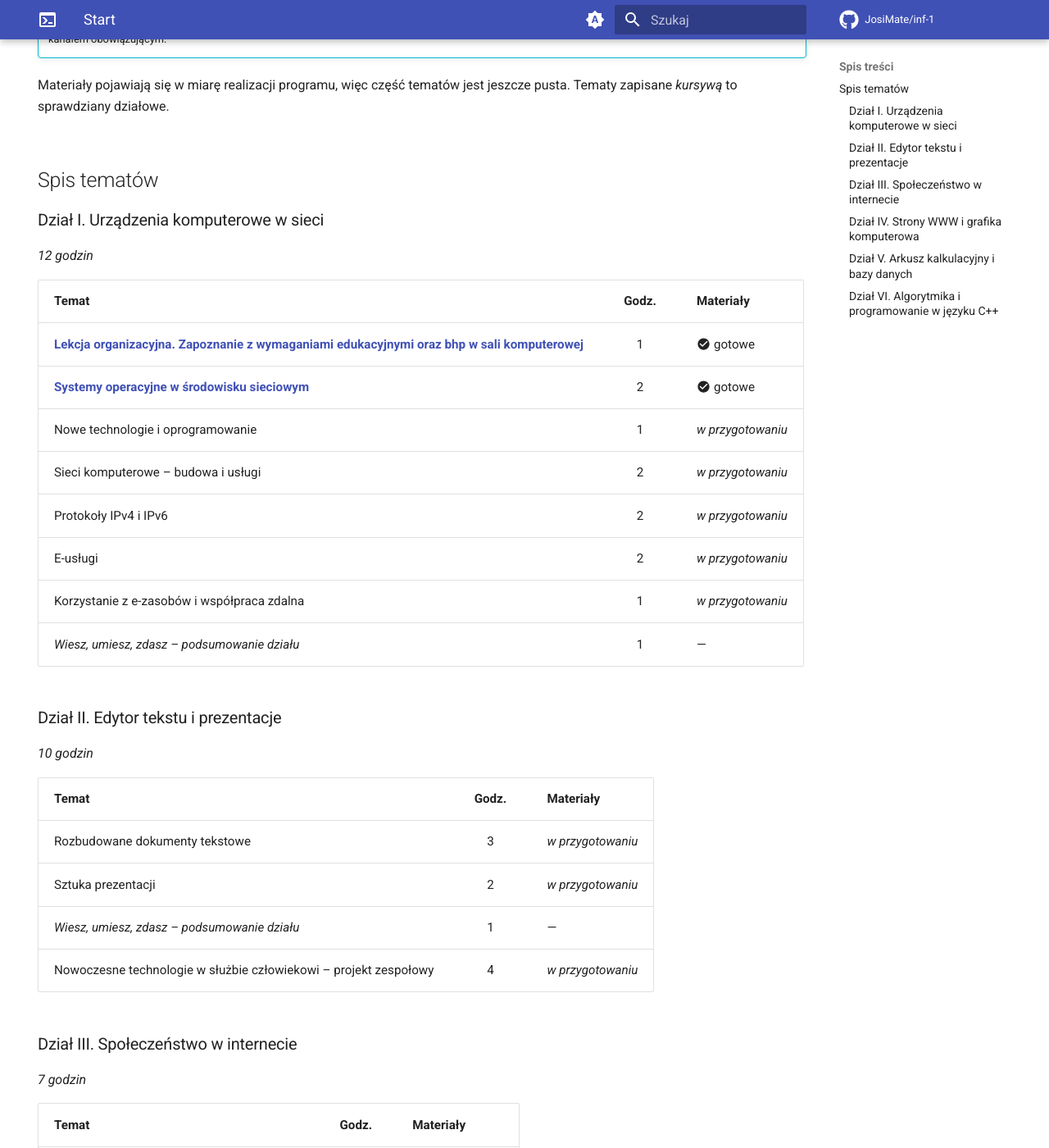
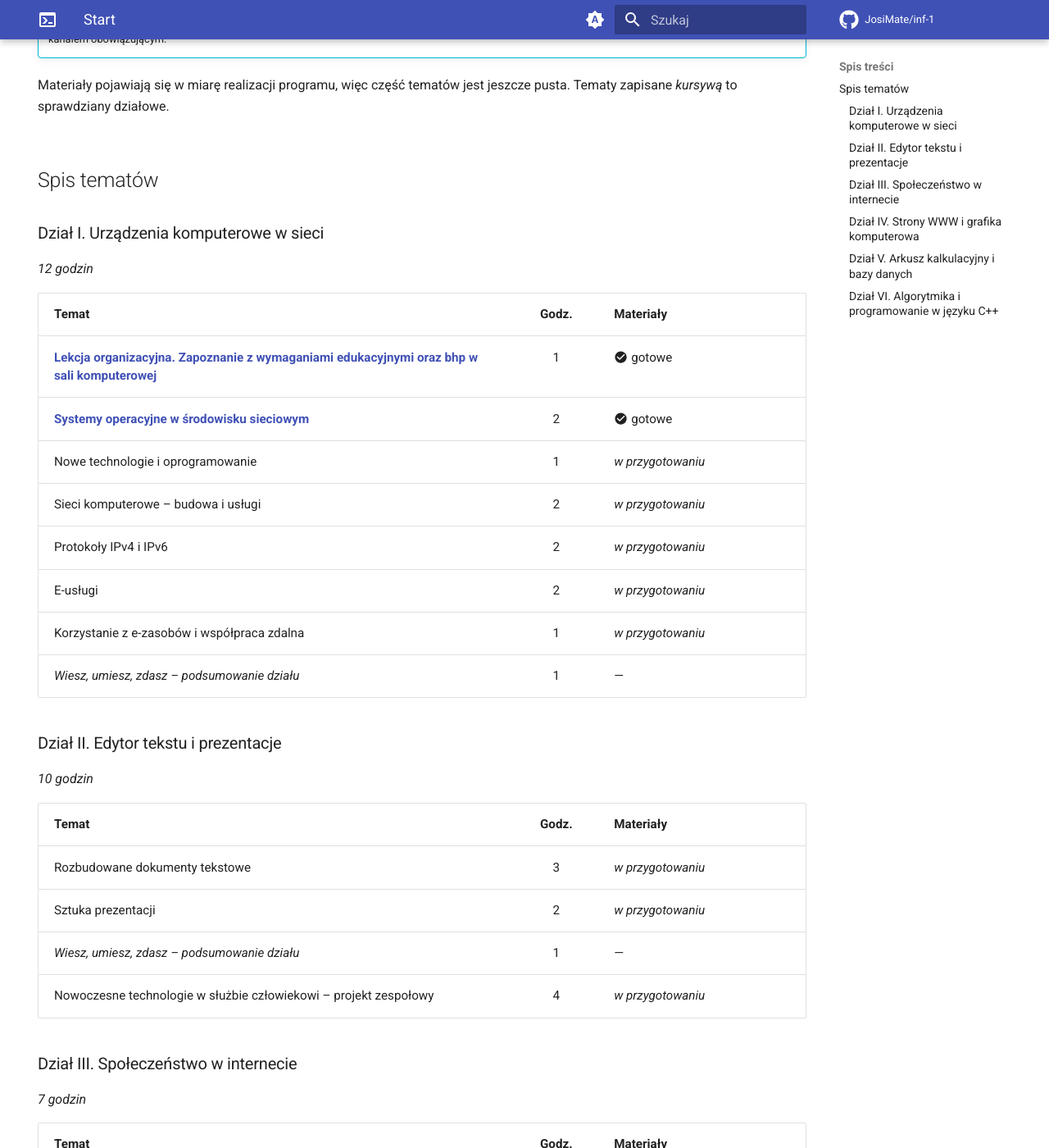
Before and after one commit to JosiMate/inf-1, an MkDocs documentation site: the page built from docs/index.md, in a window 1280 px wide and 1400 px high, scrolled down 351 px. Shown: the whole window at 82% size. Built offline with MkDocs 1.6.1 and Material for MkDocs 9.7.7, drawn with Linux system fonts in a browser that asks for light colours; comment, search, counter and statistics services are not loaded.

Commit message:
Wyrownaj tabele dzialow na stronie glownej do jednej szerokosci

```diff
--- a/docs/assets/extra.css
+++ b/docs/assets/extra.css
@@ -81,3 +81,36 @@
     content: none !important;
   }
 }
+
+/* --------------------- spis tematów na stronie głównej ---------------------
+   Sześć tabel działowych domyślnie dobiera szerokość kolumn osobno, zależnie
+   od najdłuższego tematu w danym dziale. Efekt: kolumny „Godz." i „Materiały"
+   skaczą w bok przy przewijaniu. Ustalamy stały podział, wspólny dla
+   wszystkich tabel. */
+.spis-tematow .md-typeset__table {
+  display: block;            /* domyślnie inline-block, czyli szerokość
+                                dopasowana do treści — dlatego każda tabela
+                                wychodziła inna */
+  width: 100%;
+}
+
+.spis-tematow table:not([class]) {
+  display: table;            /* j.w. — Material daje tabelom inline-block */
+  table-layout: fixed;
+  width: 100%;
+  min-width: 32rem;          /* na wąskich ekranach tabela przewija się
+                                w swoim kontenerze zamiast zgniatać kolumny */
+}
+
+.spis-tematow table:not([class]) th:nth-child(1),
+.spis-tematow table:not([class]) td:nth-child(1) { width: 62%; }
+
+.spis-tematow table:not([class]) th:nth-child(2),
+.spis-tematow table:not([class]) td:nth-child(2) { width: 11%; }
+
+.spis-tematow table:not([class]) th:nth-child(3),
+.spis-tematow table:not([class]) td:nth-child(3) { width: 27%; }
+
+/* Przy stałym układzie długie tytuły muszą się łamać, a nie wychodzić poza
+   komórkę. */
+.spis-tematow table:not([class]) td { overflow-wrap: anywhere; }
--- a/docs/index.md
+++ b/docs/index.md
@@ -22,6 +22,8 @@ Materiały pojawiają się w miarę realizacji programu, więc część tematów
 jeszcze pusta. Tematy zapisane *kursywą* to sprawdziany działowe.
 
 ## Spis tematów
+
+<div class="spis-tematow" markdown>
 
 ### Dział I. Urządzenia komputerowe w sieci
 
@@ -103,6 +105,8 @@ jeszcze pusta. Tematy zapisane *kursywą* to sprawdziany działowe.
 | Szyfr Cezara i inne szyfry podstawieniowe | 3 | *w przygotowaniu* |
 | *Wiesz, umiesz, zdasz – podsumowanie działu* | 1 | — |
 
+</div>
+
 ---
 
 *Łącznie 90 godzin w roku szkolnym. Podręcznik: „Informatyka na czasie" —
```
